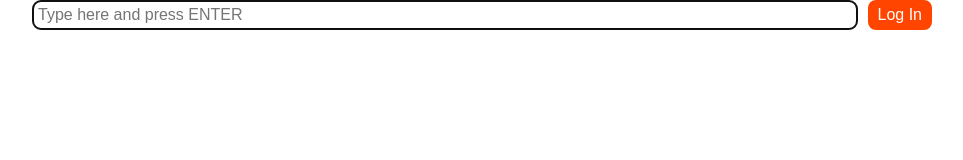
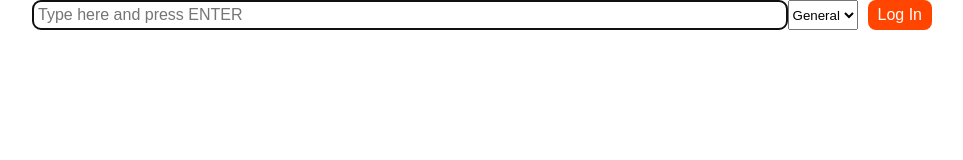
Before and after one commit to editCrizmanic/zavrsni, a React (Create React App) app: page /login in a window 1280 px wide. Shown: the top 160 px of the page, without its empty margins (158-1121 px from the left). Built offline with nearby package versions, Linux system fonts and the light colour scheme.

Commit message:
updated input component, trying to achieve the room selector

```diff
--- a/src/components/LogIn/index.jsx
+++ b/src/components/LogIn/index.jsx
@@ -3,14 +3,21 @@ import { useState } from 'react'
 
 export const LogIn = ({onLogIn}) => {
     const [username, setUserName] = useState("")
+    const [chat, setChat] = useState("")
 
-    const onChange = (event) => {
+    const onChangeText = (event) => {
         setUserName(event.target.value)
+        console.log(event.target.value);
     }
+
+    const onChangeSelect = (event) => {
+      setChat(event.target.value)
+      console.log(event.target.value);
+  }
 
     const onSubmit = (event) => {
         event.preventDefault()
-        onLogIn(username)
+        onLogIn(username, chat)
         setUserName("")
     }
 
@@ -18,12 +25,21 @@ export const LogIn = ({onLogIn}) => {
     <div>
     <form onSubmit={onSubmit} >
       <input
-        onChange={onChange}
+        onChange={onChangeText}
         value={username}
         type="text"
         placeholder="Type here and press ENTER"
         autoFocus={true}
       />
+      <select onChange={onChangeSelect} name="rooms" id="rooms" value={chat}>
+        <option value="general">General</option>
+        <option value="fantasy">Fantasy</option>
+        <option value="poetry">Poetry</option>
+        <option value="sci-fi">Sci-Fi</option>
+        <option value="crime">Crime</option>
+        <option value="travel">Travel</option>
+        <option value="how-to">How-to</option>
+      </select>
       <button>Log In</button>
     </form>
   </div>
```
